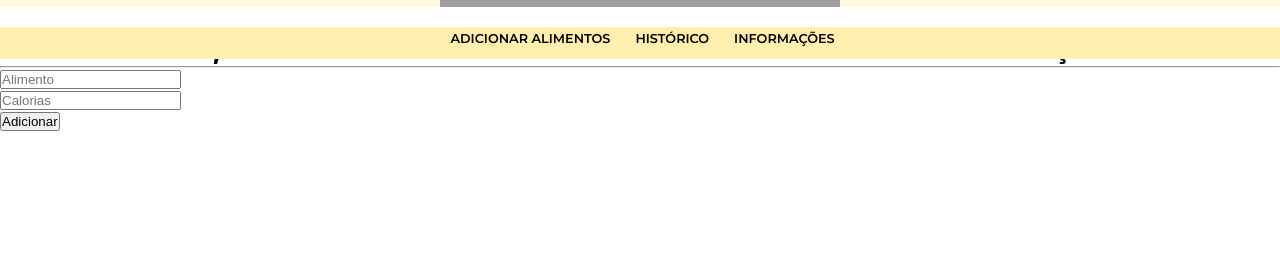
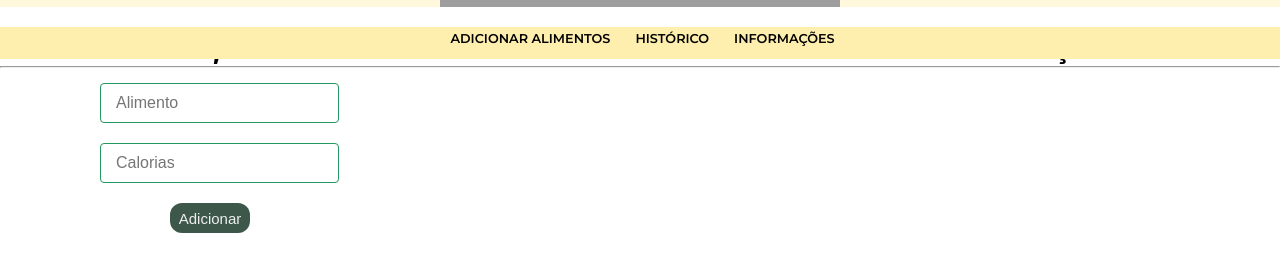
Before and after one commit to MateusCSantos26/Projeto-de-Controle-de-Alimenta-o, a React (Create React App) app in the folder frontend/controle-de-alimentacao/: page / in a window 1280 px wide. Shown: the part 293-564 px from the top of the page. Built offline with nearby package versions, Linux system fonts and the light colour scheme; grey boxes are pictures that could not be loaded.

Commit message:
add css forms

```diff
--- a/frontend/controle-de-alimentacao/src/App.js
+++ b/frontend/controle-de-alimentacao/src/App.js
@@ -34,10 +34,11 @@ function App() {
         <Route path="/info">
           <Info />
         </Route>
-      </Switch>
-      <Route path="/">
+        <Route path="/">
           <Sobre />
       </Route>
+      </Switch>
+
     </Router>
   );
 }
--- a/frontend/controle-de-alimentacao/src/pages/sobre/sobre.css
+++ b/frontend/controle-de-alimentacao/src/pages/sobre/sobre.css
@@ -0,0 +1,31 @@
+input, button {
+    color: #222;
+    font-size: 14px;
+    font-family: Arial, Helvetica, sans-serif;
+  }
+
+  input {
+    flex: 1;
+    border: 1px solid #239861;
+    padding: 10px 15px;
+    border-radius: 4px;
+    font-size: 16px;
+    margin-top: 5px;
+    margin: 15px 10px 5px 100px;
+  }
+  .Adicionar{
+    margin: 15px 10px 5px 170px;
+  }
+
+  button{
+    cursor: pointer;
+    background-color: rgb(61, 88, 74);
+    border-radius: 12px;
+    border: 0;
+    box-sizing: border-box;
+    color: #eee;
+    font-size: 15px;
+    height: 30px;
+    text-align: center;
+    width: 80px;
+  }
--- a/frontend/controle-de-alimentacao/src/pages/sobre/sobre.jsx
+++ b/frontend/controle-de-alimentacao/src/pages/sobre/sobre.jsx
@@ -97,7 +97,7 @@ class Sobre extends Component {
                                 <Form.Control id="caloria" type="text" placeholder="Calorias" value={this.state.caloria} onChange={this.novaCaloria}/>
                             </Col>
                             <Col md={2}>
-                                <Button variant="secondary" style={{marginRight: '5px'}} onClick={this.adicionar}>Adicionar</Button>
+                                <Button className="Adicionar" variant="secondary" style={{marginRight: '5px'}} onClick={this.adicionar}>Adicionar</Button>
                             </Col>
                         </Col>
                     </Row>
```
Also changed, not shown: frontend/controle-de-alimentacao/src/App.css (line endings or trailing spaces).
